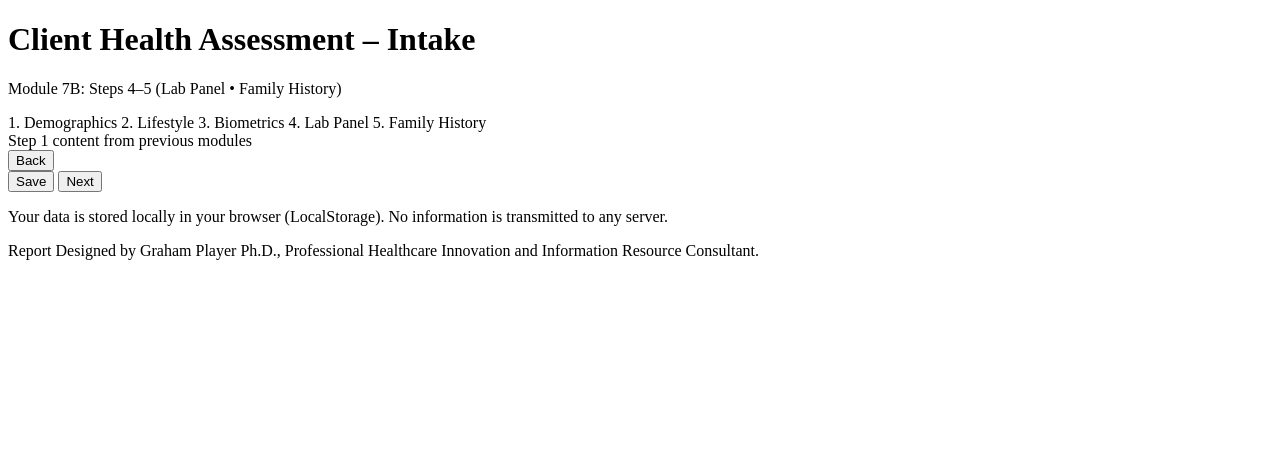
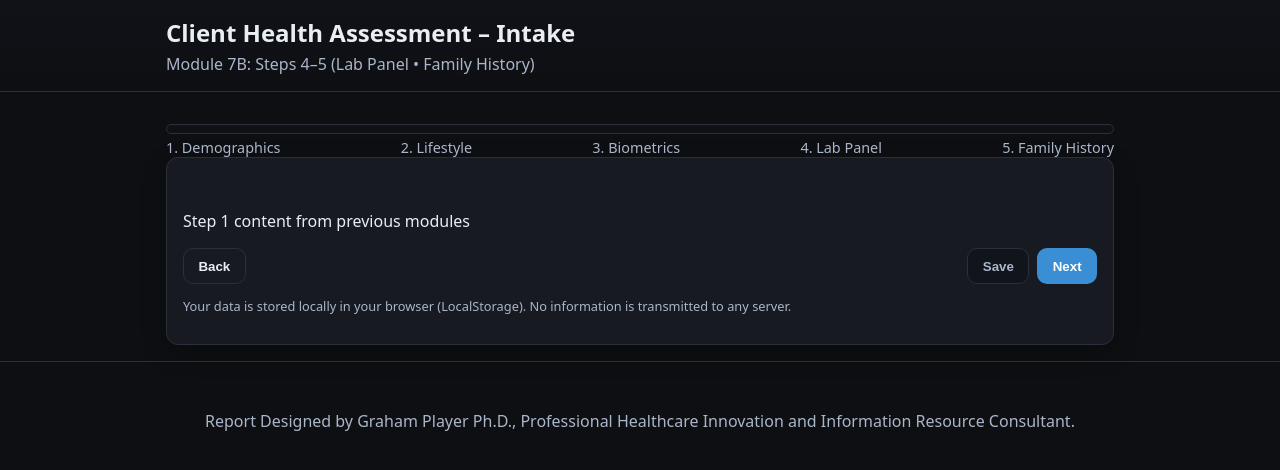
Before and after one commit to gplayer/Longenix, a plain HTML site: page intake-form/index.html in a window 1280 px wide. Drawn offline with Linux system fonts and the light colour scheme.

Commit message:
Update styles.css

```diff
--- a/intake-form/assets/styles.css
+++ b/intake-form/assets/styles.css
@@ -1,5 +1,72 @@
-/* Base styles from Module 7A */
-/* Add tab navigation styles, compact field styles, and responsive adjustments */
+:root {
+  --bg: #0e0f12;
+  --panel: #171a21;
+  --ink: #e9eef5;
+  --muted: #aab6c9;
+  --accent: #4fb477;
+  --accent-2: #3a8fd4;
+  --danger: #e2545e;
+  --warn: #f0b429;
+  --border: #2a2f3a;
+}
+
+* { box-sizing: border-box; }
+html, body { height: 100%; }
+body {
+  margin: 0; font-family: ui-sans-serif, system-ui, -apple-system, Segoe UI, Roboto, "Helvetica Neue", Arial, "Noto Sans", "Apple Color Emoji", "Segoe UI Emoji";
+  background: var(--bg); color: var(--ink);
+}
+.container { width: min(100%, 980px); margin: 0 auto; padding: 1rem; }
+
+.site-header { background: linear-gradient(180deg, #101219, #0e0f12); border-bottom: 1px solid var(--border); }
+.header-inner h1 { margin: 0; font-size: 1.5rem; }
+.subtitle { color: var(--muted); margin: .25rem 0 0; }
+
+.site-footer { border-top: 1px solid var(--border); color: var(--muted); text-align: center; padding: 1rem 0; }
+
+.progress { background: #0f1116; border: 1px solid var(--border); border-radius: 999px; height: 10px; overflow: hidden; margin: 1rem 0 .25rem; }
+.progress-bar { background: linear-gradient(90deg, var(--accent), var(--accent-2)); height: 100%; width: 0%; transition: width .25s ease; }
+.step-labels { display: flex; gap: .5rem; justify-content: space-between; font-size: .9rem; color: var(--muted); }
+.step-label.active { color: var(--ink); font-weight: 600; }
+
+#intake-form { background: var(--panel); border: 1px solid var(--border); border-radius: 12px; padding: 1rem; box-shadow: 0 8px 24px rgba(0,0,0,.25); }
+
+.field { display: grid; grid-template-columns: 220px 1fr; gap: .75rem; align-items: center; padding: .5rem 0; border-bottom: 1px dashed var(--border); }
+.field:last-child { border-bottom: 0; }
+.label { color: var(--muted); font-size: .95rem; }
+.control input, .control select, .control textarea { width: 100%; background: #0f1218; border: 1px solid var(--border); color: var(--ink); border-radius: 8px; padding: .6rem .75rem; }
+.control input[type=number] { -moz-appearance: textfield; }
+.control input::-webkit-outer-spin-button, .control input::-webkit-inner-spin-button { -webkit-appearance: none; margin: 0; }
+
+.hint { color: var(--muted); font-size: .8rem; margin-top: .25rem; }
+
+.grid-2 { display: grid; grid-template-columns: 1fr 1fr; gap: .75rem; }
+
+.nav-row { display: flex; gap: .5rem; align-items: center; margin-top: 1rem; }
+.spacer { flex: 1; }
+.btn { border: 1px solid var(--border); border-radius: 10px; padding: .6rem .9rem; font-weight: 600; cursor: pointer; }
+.btn-primary { background: var(--accent-2); border-color: transparent; color: white; }
+.btn-secondary { background: transparent; color: var(--ink); }
+.btn-light { background: #10141b; color: var(--muted); }
+.btn:disabled { opacity: .5; cursor: not-allowed; }
+
+#form-messages { margin: .25rem 0 .75rem; min-height: 1.25rem; }
+.alert { padding: .5rem .75rem; border-radius: 8px; font-size: .95rem; }
+.alert-warn { background: rgba(240,180,41,.12); border: 1px solid rgba(240,180,41,.35); color: #f2d48e; }
+.alert-danger { background: rgba(226,84,94,.12); border: 1px solid rgba(226,84,94,.35); color: #f0a1a7; }
+.alert-success { background: rgba(79,180,119,.12); border: 1px solid rgba(79,180,119,.35); color: #b3e1c8; }
+
+fieldset { border: 1px solid var(--border); border-radius: 10px; padding: .75rem; margin: .5rem 0 1rem; }
+legend { color: var(--muted); font-size: .95rem; padding: 0 .4rem; }
+
+.small-text { font-size: .8rem; color: var(--muted); }
+
+/* Responsive tweaks */
+@media (max-width: 720px) {
+  .field { grid-template-columns: 1fr; }
+}
+
+/* ===== Module 7B additions ===== */
 .tabs { display: flex; border-bottom: 1px solid var(--border); margin-bottom: 1rem; }
 .tab { padding: 0.5rem 1rem; cursor: pointer; color: var(--muted); }
 .tab.active { color: var(--ink); border-bottom: 3px solid var(--accent); font-weight: 600; }
```
